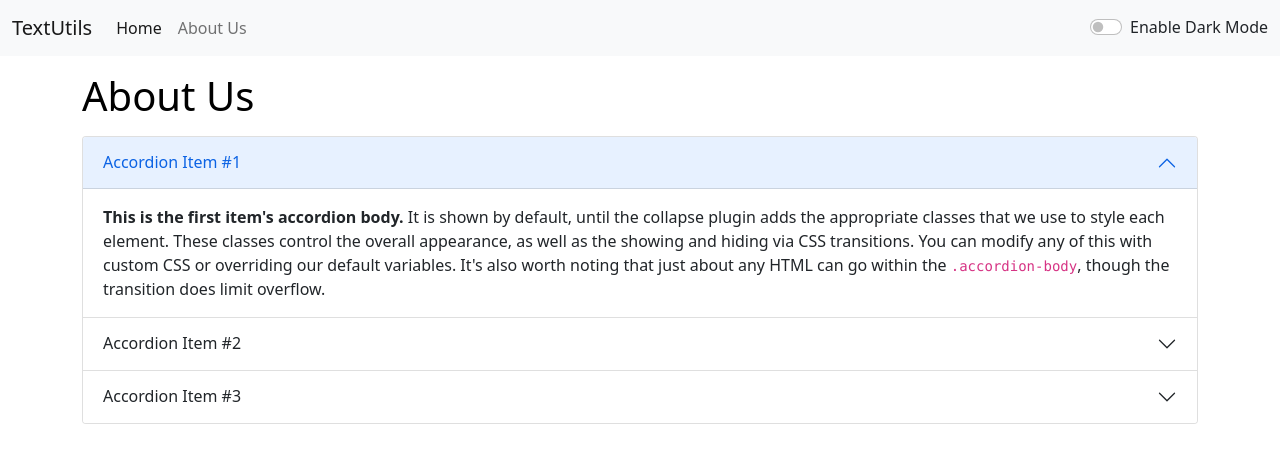
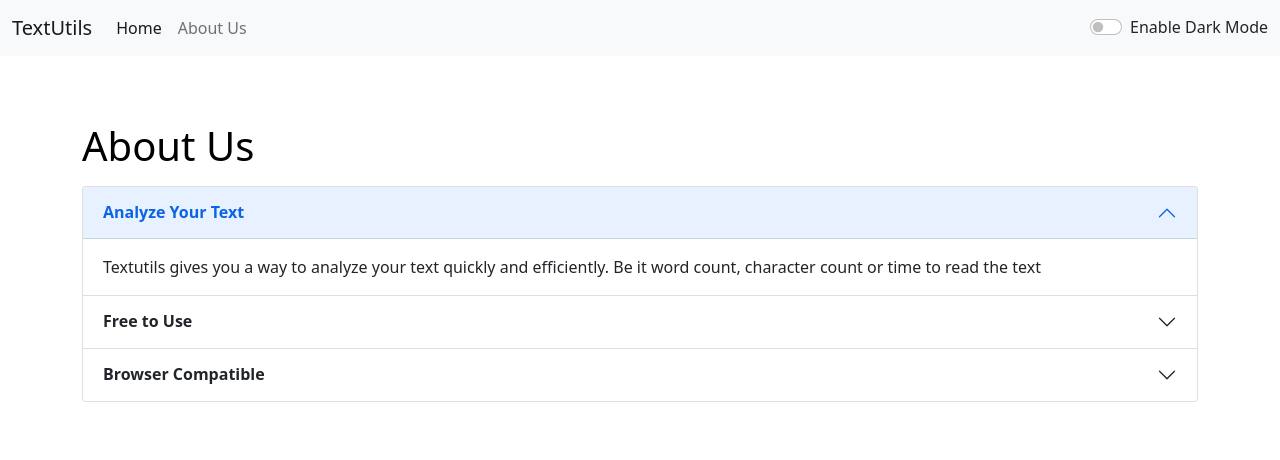
Before and after one commit to ankityy/Text-Utilities, a React (Create React App) app: page /About in a window 1280 px wide. Shown: the top 460 px of the page. Built offline with nearby package versions, Linux system fonts and the light colour scheme.

Commit message:
final refactoring done

```diff
--- a/public/index.html
+++ b/public/index.html
@@ -12,7 +12,7 @@
   <link rel="manifest" href="%PUBLIC_URL%/manifest.json" />
   <link href="https://cdn.jsdelivr.net/npm/bootstrap@5.1.0/dist/css/bootstrap.min.css" rel="stylesheet"
     integrity="sha384-KyZXEAg3QhqLMpG8r+8fhAXLRk2vvoC2f3B09zVXn8CA5QIVfZOJ3BCsw2P0p/We" crossorigin="anonymous">
-  <title>TextUtils- Home</title>
+  <title>TextUtils</title>
 </head>
 
 <body>
--- a/src/components/About.js
+++ b/src/components/About.js
@@ -38,37 +38,36 @@
             <div className="accordion-item">
                 <h2 className="accordion-header" id="headingOne">
                 <button className="accordion-button"  type="button" data-bs-toggle="collapse" data-bs-target="#collapseOne" aria-expanded="true" aria-controls="collapseOne">
-                    Accordion Item #1
+                    <strong>Analyze Your Text</strong>
                 </button>
                 </h2>
                 <div id="collapseOne" className="accordion-collapse collapse show" aria-labelledby="headingOne" data-bs-parent="#accordionExample">
                 <div className="accordion-body" >
-                    <strong>This is the first item's accordion body.</strong> It is shown by default, until the collapse plugin adds the appropriate classes that we use to style each element. These classes control the overall appearance, as well as the showing and hiding via CSS transitions. You can modify any of this with custom CSS or overriding our default variables. It's also worth noting that just about any HTML can go within the <code>.accordion-body</code>, though the transition does limit overflow.
+                Textutils gives you a way to analyze your text quickly and efficiently. Be it word count, character count or time to read the text
+
                 </div>
                 </div>
             </div>
             <div className="accordion-item">
                 <h2 className="accordion-header" id="headingTwo">
                 <button className="accordion-button collapsed"  type="button" data-bs-toggle="collapse" data-bs-target="#collapseTwo" aria-expanded="false" aria-controls="collapseTwo">
-                    Accordion Item #2
+                    <strong>Free to Use</strong>
                 </button>
                 </h2>
                 <div id="collapseTwo" className="accordion-collapse collapse" aria-labelledby="headingTwo" data-bs-parent="#accordionExample">
                 <div className="accordion-body" >
-                    <strong>This is the second item's accordion body.</strong> It is hidden by default, until the collapse plugin adds the appropriate classes that we use to style each element. These classes control the overall appearance, as well as the showing and hiding via CSS transitions. You can modify any of this with custom CSS or overriding our default variables. It's also worth noting that just about any HTML can go within the <code>.accordion-body</code>, though the transition does limit overflow.
-                </div>
+                TextUtils is a free character counter tool that provides instant character count & word count statistics for a given text. TextUtils reports the number of words and characters. Thus it is suitable for writing text with word/ character limit.                </div>
                 </div>
             </div>
             <div className="accordion-item" >
                 <h2 className="accordion-header" id="headingThree">
                 <button className="accordion-button collapsed"  type="button" data-bs-toggle="collapse" data-bs-target="#collapseThree" aria-expanded="false" aria-controls="collapseThree">
-                    Accordion Item #3
+                    <strong>Browser Compatible</strong>
                 </button>
                 </h2>
                 <div id="collapseThree" className="accordion-collapse collapse" aria-labelledby="headingThree" data-bs-parent="#accordionExample">
                 <div className="accordion-body" >
-                    <strong>This is the third item's accordion body.</strong> It is hidden by default, until the collapse plugin adds the appropriate classes that we use to style each element. These classes control the overall appearance, as well as the showing and hiding via CSS transitions. You can modify any of this with custom CSS or overriding our default variables. It's also worth noting that just about any HTML can go within the <code>.accordion-body</code>, though the transition does limit overflow.
-                </div>
+                This word counter software works in any web browsers such as Chrome, Firefox, Internet Explorer, Safari, Opera. It suits to count characters in facebook, blog, books, excel document, pdf document, essays, etc.                </div>
                 </div>
             </div>
             </div>
--- a/src/components/Alert.js
+++ b/src/components/Alert.js
@@ -7,9 +7,12 @@
     }
 
     return (
-    props.alert &&
-        <div className={`alert alert-${props.alert.type} alert-dismissible fade show`} role="alert">
-            <strong>{ capitalize(props.alert.type)}: </strong> {props.alert.msg}
+        <div style={{height: '50px'}}>
+            {props.alert &&
+                <div className={`alert alert-${props.alert.type} alert-dismissible fade show`} role="alert">
+                    <strong>{capitalize(props.alert.type)}: </strong> {props.alert.msg}
+                </div>}
         </div>
+
     )
 }
--- a/src/components/TextForm.js
+++ b/src/components/TextForm.js
@@ -41,6 +41,7 @@
     const handleCopy = () => {
         let text = document.getElementById("myBox");
         text.select();
+        document.getSelection().removeAllRanges();
         navigator.clipboard.writeText(text.value);
         text && props.showAlert("Copied to Clipboard", "success");
     }
@@ -59,19 +60,19 @@
             <div className="mb-3">
                 <textarea className="form-control" placeholder="Text here" onChange={handleOnChange} value={text} id="myBox" rows="8"></textarea>
             </div>
-                <button className='btn btn-primary mx-1' onClick={handleUpClick} >Convert to Uppercase</button>
-            <button className="btn btn-primary mx-1" onClick={handleLoClick} >Convert to Lowercase</button>
-            <button className="btn btn-primary mx-1" onClick={handleClearClick} >Clear Text</button>
-            <button className="btn btn-primary mx-1" onClick={handleVowelsClick} >Count Vowels</button>
-            <button className="btn btn-primary mx-1" onClick={handleCopy} >Copy Text</button>
-            <button className="btn btn-primary mx-1" onClick={handleExtraSpaces} >Remove Extra Spaces</button>
+            <button disabled = {text.length===0} className='btn btn-primary mx-1 my-1' onClick={handleUpClick} >Convert to Uppercase</button>
+            <button disabled = {text.length===0} className="btn btn-primary mx-1 my-1" onClick={handleLoClick} >Convert to Lowercase</button>
+            <button disabled = {text.length===0} className="btn btn-primary mx-1 my-1" onClick={handleClearClick} >Clear Text</button>
+            <button disabled = {text.length===0} className="btn btn-primary mx-1 my-1" onClick={handleVowelsClick} >Count Vowels</button>
+            <button disabled = {text.length===0} className="btn btn-primary mx-1 my-1" onClick={handleCopy} >Copy Text</button>
+            <button disabled = {text.length===0} className="btn btn-primary mx-1 my-1" onClick={handleExtraSpaces} >Remove Extra Spaces</button>
           </div>
             <div className="container" style={{ color: props.mode === 'light' ? 'black' : 'white' }}>
                 <h2>Text Summary</h2>
                 <p> {text.length>0 ? text.trim().split(" ").length : 0} words and {text.length} characters</p>
                 <p> {text.length>0 ? text.trim().split(" ").length*0.008 : 0} minutes</p>
                 <h4>Preview</h4>
-                <p>{text.length>0?text:"Enter the text above to preview"}</p>
+                <p>{text.length>0?text:"Nothing to Preview"}</p>
             <p></p>
             </div>
         </>
```
